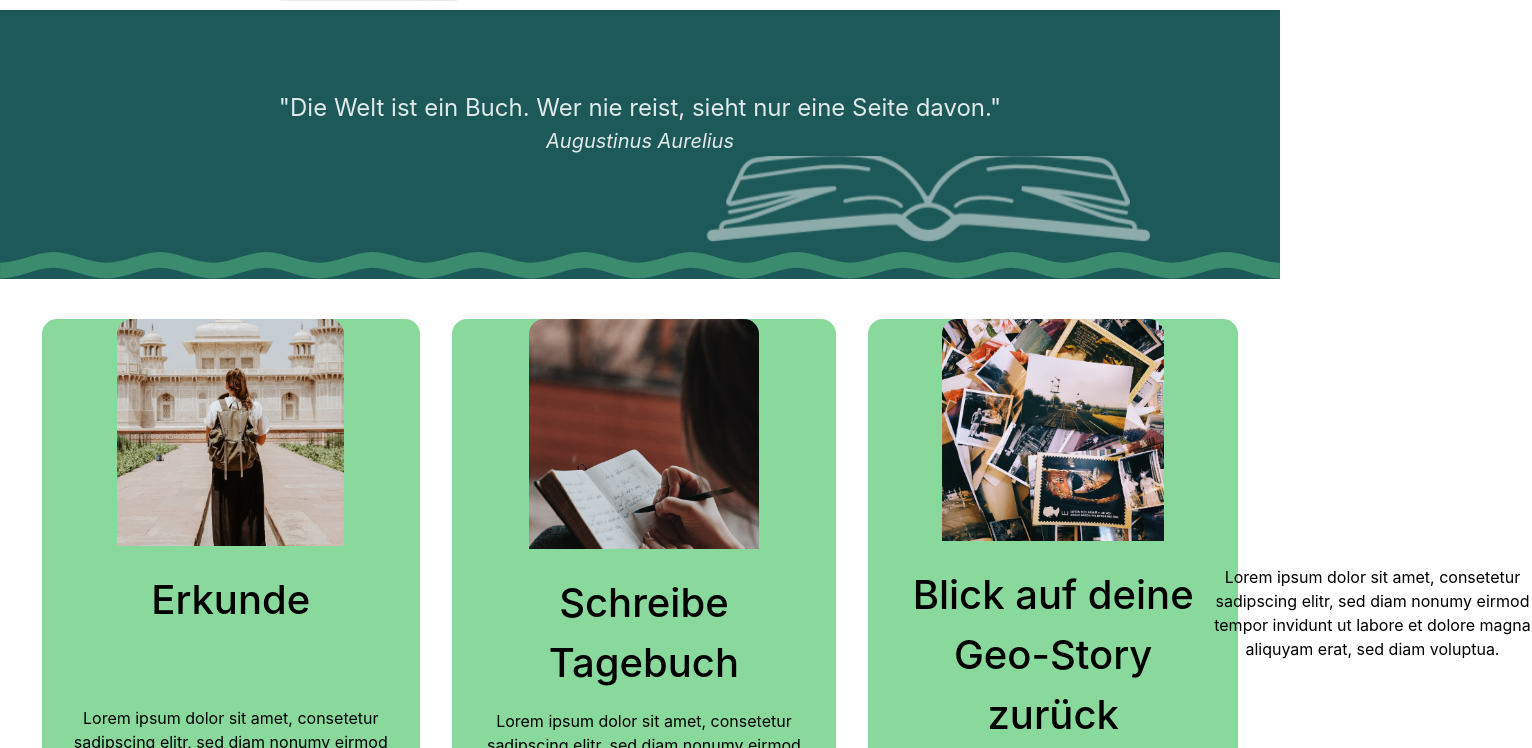
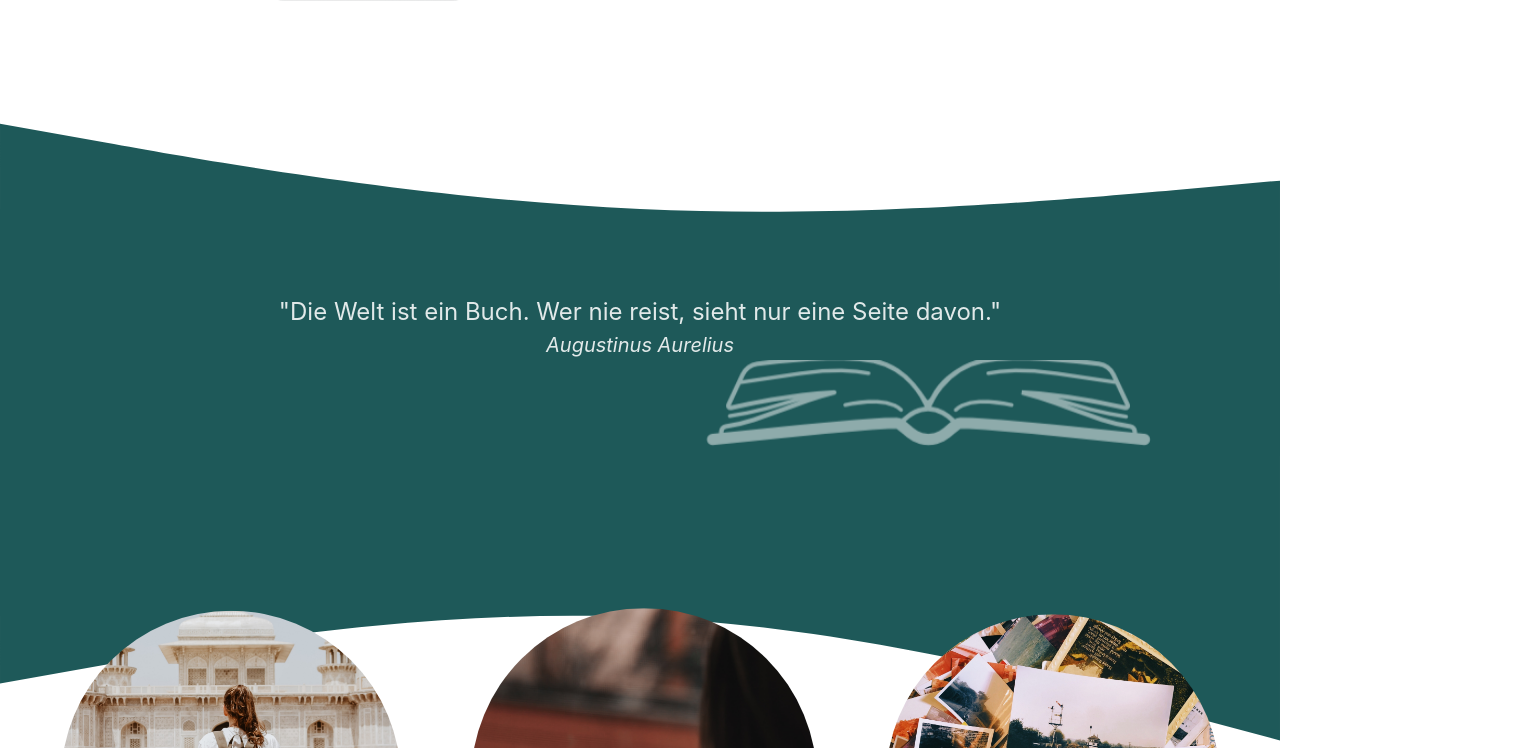
Before and after one commit to GeoStories2023/website, a React (Vite) app: page / in a window 1280 px wide. Shown: the part 1536-2284 px from the top of the page, 1532 px wide, since content can reach past the window. Built offline with nearby package versions, Linux system fonts and the light colour scheme.

Commit message:
Change feature preview

```diff
--- a/src/components/home/Home.tsx
+++ b/src/components/home/Home.tsx
@@ -31,6 +31,14 @@ function Home() {
         </div>
       </div>
       <div className="quote-container">
+        <svg
+          className="quote-wave"
+          xmlns="http://www.w3.org/2000/svg"
+          viewBox="0 0 1440 320"
+        >
+          <path d="M0,128L120,149.3C240,171,480,213,720,224C960,235,1200,213,1320,202.7L1440,192L1440,320L1320,320C1200,320,960,320,720,320C480,320,240,320,120,320L0,320Z"></path>
+        </svg>
+        <div className="quote-inner-container">
           <div className="quote-text">
             <div className="quote-quote">
               <span>
@@ -43,11 +51,14 @@ function Home() {
             </div>
           </div>
           <img src={book} alt="quote-book" className="quote-book" />
-        <img
-          src={greenSeperator}
-          alt="seperator-green"
-          className="seperator-green"
-        />
+        </div>
+        <svg
+          className="quote-wave"
+          xmlns="http://www.w3.org/2000/svg"
+          viewBox="0 0 1440 320"
+        >
+          <path d="M0,256L120,234.7C240,213,480,171,720,181.3C960,192,1200,256,1320,288L1440,320L1440,0L1320,0C1200,0,960,0,720,0C480,0,240,0,120,0L0,0Z"></path>
+        </svg>
       </div>
       <div className="features-container">
         <div className="single-feature-container">
--- a/src/style/Home.scss
+++ b/src/style/Home.scss
@@ -48,32 +48,33 @@
   }
 
   .quote-container {
+    display: flex;
+    flex-direction: column;
+    .quote-inner-container {
       background-color: #1e5959;
       display: flex;
       flex-direction: column;
-    padding: 10vh 0vw 0vh 0vw;
-
+      justify-content: center;
+      align-items: center;
       .quote-text {
-      justify-content: center;
-      align-content: center;
-
         .quote-quote {
           font-size: 1.5rem;
         }
-
         .quote-author {
           font-size: 1.25rem;
           font-style: italic;
         }
       }
-
       .quote-book {
         width: 35%;
         align-self: flex-end;
         padding-right: 10vw;
       }
     }
-
+    .quote-wave {
+      fill: #1e5959;
+    }
+  }
   .features-container {
     display: flex;
     flex-direction: row;
@@ -85,33 +86,32 @@
     .single-feature-container {
       display: flex;
       flex-direction: column;
+      justify-content: space-between;
       align-items: center;
       max-width: 30vw;
       min-height: 10vh;
       background-color: #89d99d;
-      border-radius: 15px;
+      border-radius: 50px;
       margin-inline: 2vh;
 
       .img-feature {
-        border-top-right-radius: 15px;
-        border-top-left-radius: 15px;
-        width: 60%;
+        transform: translateY(-50%);
+        border-radius: 50%;
+        width: 90%;
       }
 
       .text-feature {
         display: flex;
         flex-direction: column;
-        height: 30vh;
-        padding-top: 3vh;
+        justify-content: space-between;
         color: black;
-        flex-wrap: wrap;
-        padding-inline: 2vw;
+        padding-inline: 2rem;
+        transform: translateY(-50%);
 
         .header-feature {
-          font-size: 2.5rem;
+          font-size: 3vw;
           font-weight: 500;
-          min-height: 16vh;
-          padding-bottom: 1vh;
+          min-height: 10rem;
         }
       }
     }
```
Lines whose indentation alone changed are shown as unchanged.
